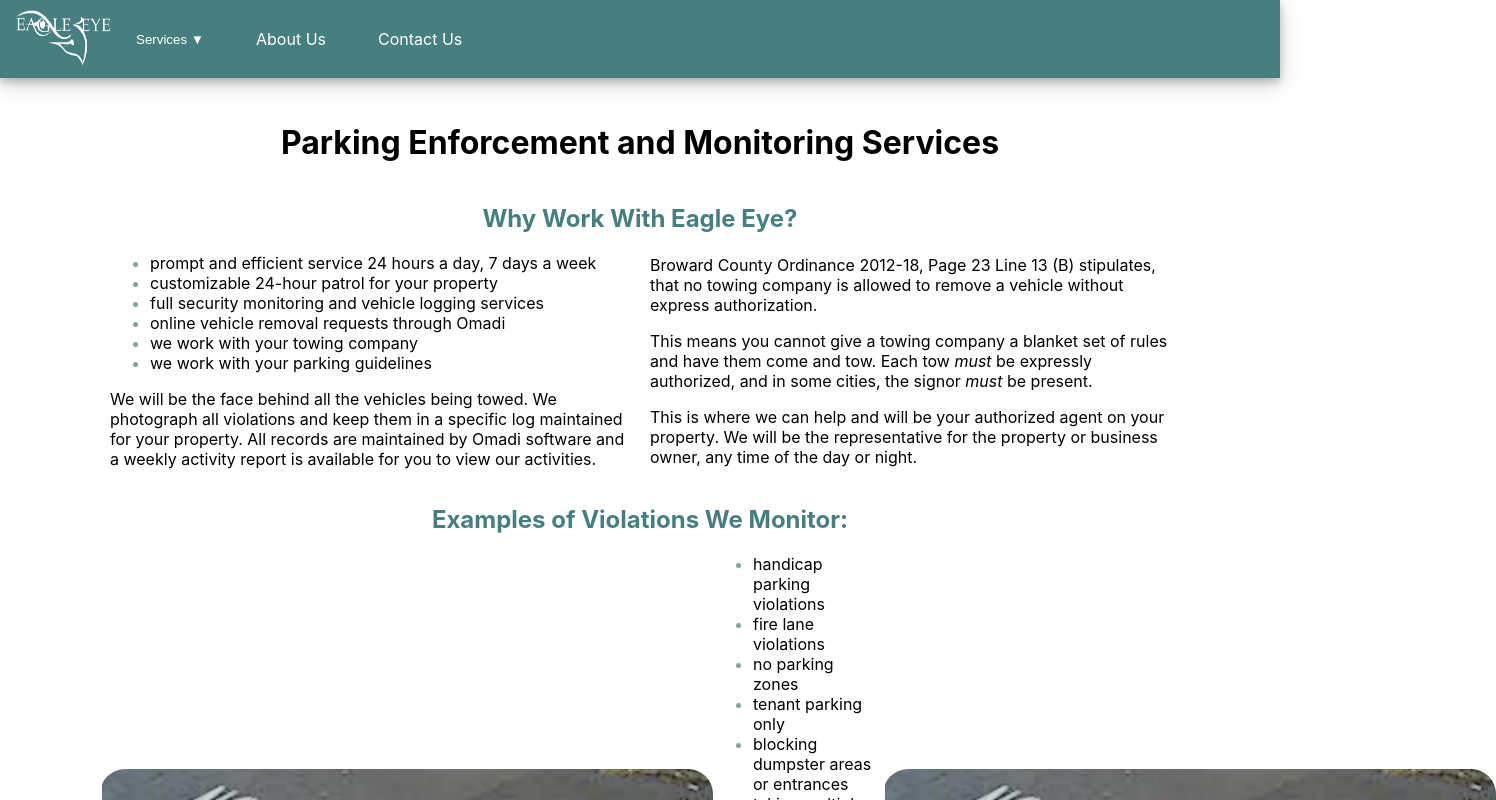
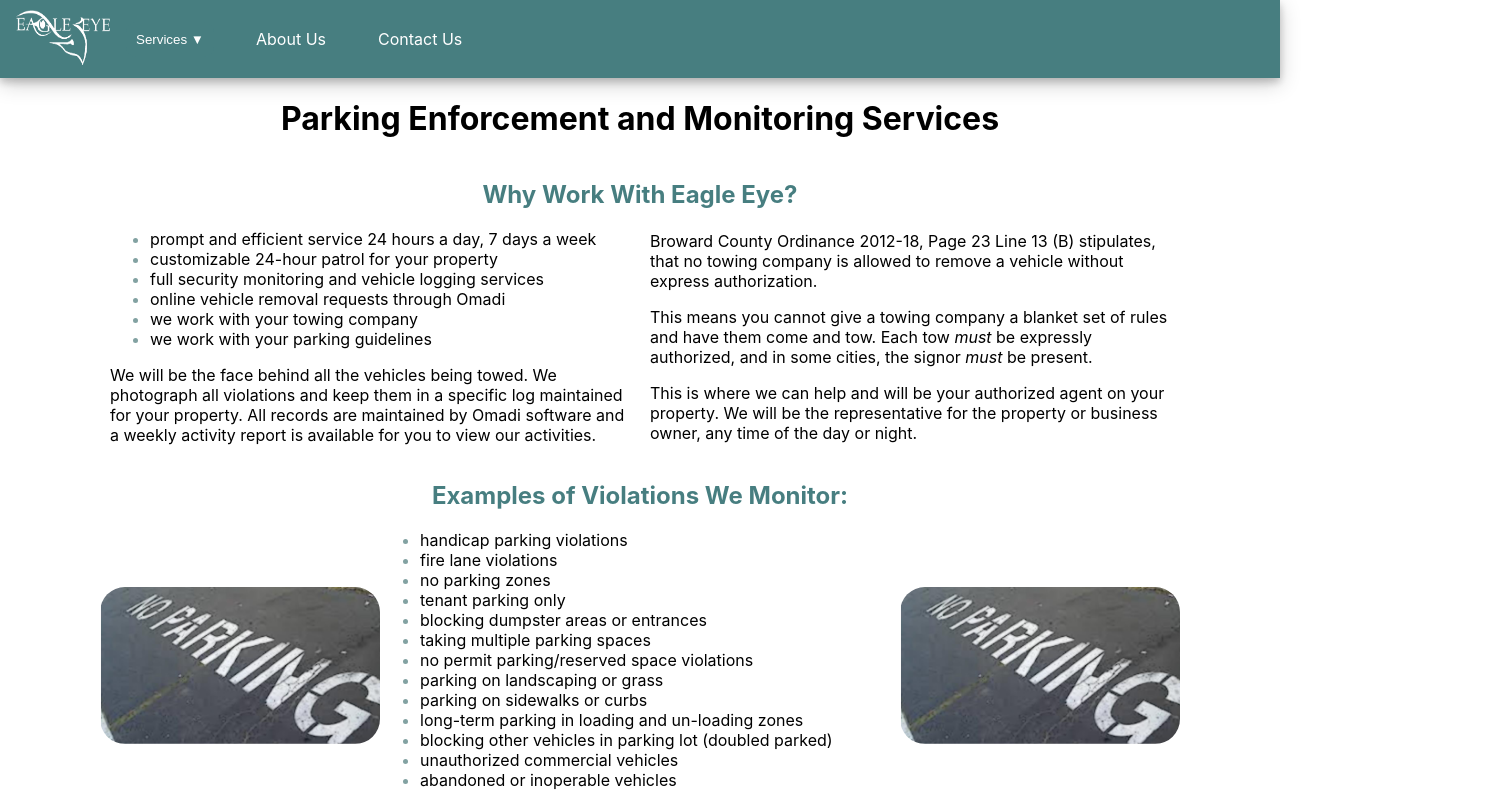
Before and after one commit to arifire21/eagle-eye-site, a Next.js app: page /services/parking in a window 1280 px wide. Shown: the top 800 px of the page, 1496 px wide, since content can reach past the window. Built offline with nearby package versions, Linux system fonts and the light colour scheme.

Commit message:
fixed flex images, mostly, adjusted classes

```diff
--- a/pages/about.tsx
+++ b/pages/about.tsx
@@ -9,7 +9,6 @@ export default function About() {
             <meta></meta>
         </Head>
 
-        <div className='main-padding'>
         <div className='mainContainer'>
             <h1>About Us</h1>
             <section style={{width:'800px', textAlign:'center'}}>
@@ -19,7 +18,7 @@ export default function About() {
                 <p>That’s where we come in.
                     We have developed several strategies that are very effective in breaking those bad habits.
                     We will come in and help re-establish your rights to use your private parking lots as was originally intended.
-                        This includes eeping your fire lanes clear, mitigating expired tags and abandoned vehicles, and removing vehicles that are blocking driveways or dumpsters.</p>
+                    This includes keeping your fire lanes clear, mitigating expired tags and abandoned vehicles, and removing vehicles that are blocking driveways or dumpsters.</p>
             </section>
 
             <div className='sbsContainer' style={{alignItems:'normal'}}>
@@ -43,7 +42,6 @@ export default function About() {
                 </section>
             </div>
         </div>
-        </div>
         </>
     )
 }
--- a/pages/services/painting.tsx
+++ b/pages/services/painting.tsx
@@ -14,7 +14,6 @@ export default function Painting() {
             <meta></meta>
         </Head>
 
-        <div className='main-padding'>
         <div className='mainContainer'>
             <h1>Painting Services</h1>
 
@@ -46,7 +45,6 @@ export default function Painting() {
             <h2>Examples of Our Work:</h2>
             <p>TBD!</p>
         </div>
-        </div>
         </>
     )
 }
--- a/pages/services/parking.tsx
+++ b/pages/services/parking.tsx
@@ -14,7 +14,6 @@ export default function Home() {
             <meta></meta>
         </Head>
 
-        <div className='main-padding'>
         <div className='mainContainer'>
             <h1>Parking Enforcement and Monitoring Services</h1>
 
@@ -45,7 +44,9 @@ export default function Home() {
 
             <h2>Examples of Violations We Monitor:</h2>
             <div className='sbsContainer'>
-                    <Image src={Site2} alt='parking-lot-text' className='portfolio-img' placeholder="blur"/>
+                <div className='imgContainer'>
+                    <Image src={Site2} alt='parking-lot-text' className='pageImage' placeholder="blur"/>
+                </div>
 
                     <section className='sbsText'>
                         <ul>
@@ -65,7 +66,9 @@ export default function Home() {
                         </ul>
                     </section>
 
-                        <Image src={Site2} alt='parking-lot-text' className='portfolio-img' placeholder="blur"/>
+                    <div className='imgContainer'>
+                        <Image src={Site2} alt='parking-lot-text' className='pageImage' placeholder="blur"/>
+                    </div>
                 </div>
 
             <div>
@@ -90,7 +93,6 @@ export default function Home() {
                 </section>
             </div>
         </div>
-        </div>
         </>
     )
 }
--- a/styles/global.scss
+++ b/styles/global.scss
@@ -116,8 +116,14 @@ a {
   box-sizing: border-box;
 }
 
-.portfolio-img {
+.imgContainer {
+  flex-shrink: 1;
+}
+
+.pageImage {
   border-radius: 25px;
+  width: 100%;
+  height: 100%;
 }
 
 ul {
@@ -171,12 +177,12 @@ li {
 }
 
 //to keep consistent per page
-.main-padding {
-  padding: 1.5rem 6.25rem;
-}
-
 .mainContainer {
   min-height: 100vh;
+  padding-left: 6.25rem;
+  padding-right: 6.25rem;
+  padding-top: 0;
+  padding-bottom: 1.5rem;
   display: flex;
   flex-direction: column;
   align-items: center;
@@ -191,5 +197,7 @@ li {
 }
 
 .sbsText {
-  max-width: 520px;
+  width: 520px;
+  flex-basis: 520px;
+  flex-shrink: 0;
 }
```
Also changed, not shown: pages/index.tsx (+14 -11 lines). Lines whose indentation alone changed are shown as unchanged.
